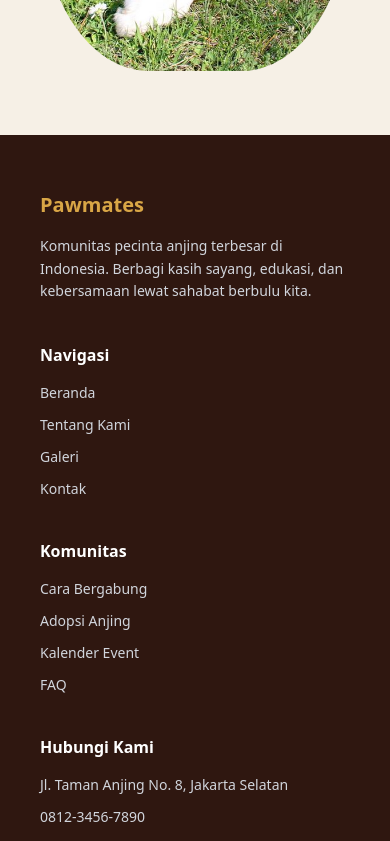
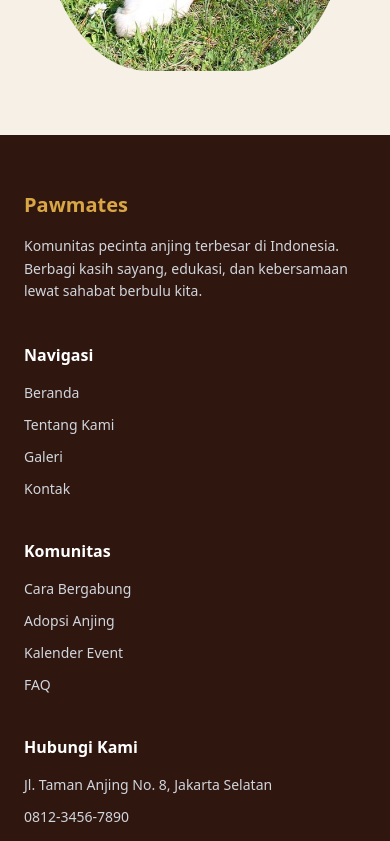
Before and after one commit to NaiRaw10/Project-Pawmates, a Next.js app in the folder frontend/: page / in a window 390 px wide. Shown: the part 1120-1961 px from the top of the page. Built offline with nearby package versions, Linux system fonts and the light colour scheme.

Commit message:
style: menambahkan responsive footer

```diff
--- a/frontend/app/components/Footer.jsx
+++ b/frontend/app/components/Footer.jsx
@@ -1,10 +1,15 @@
 export default function Footer() {
   return (
     <footer
-      id="contact"
-      className="bg-[#2F1710] px-10 py-14 text-white"
-    >
-      <div className="grid gap-10 md:grid-cols-4">
+        id="contact"
+        className="
+            bg-[#2F1710]
+            px-6
+            py-14
+            text-white
+            sm:px-10
+    ">
+      <div className="grid gap-10 sm:grid-cols-2 md:grid-cols-4">
         <div>
           <h2 className="text-xl font-bold text-gold">
             Pawmates
```
